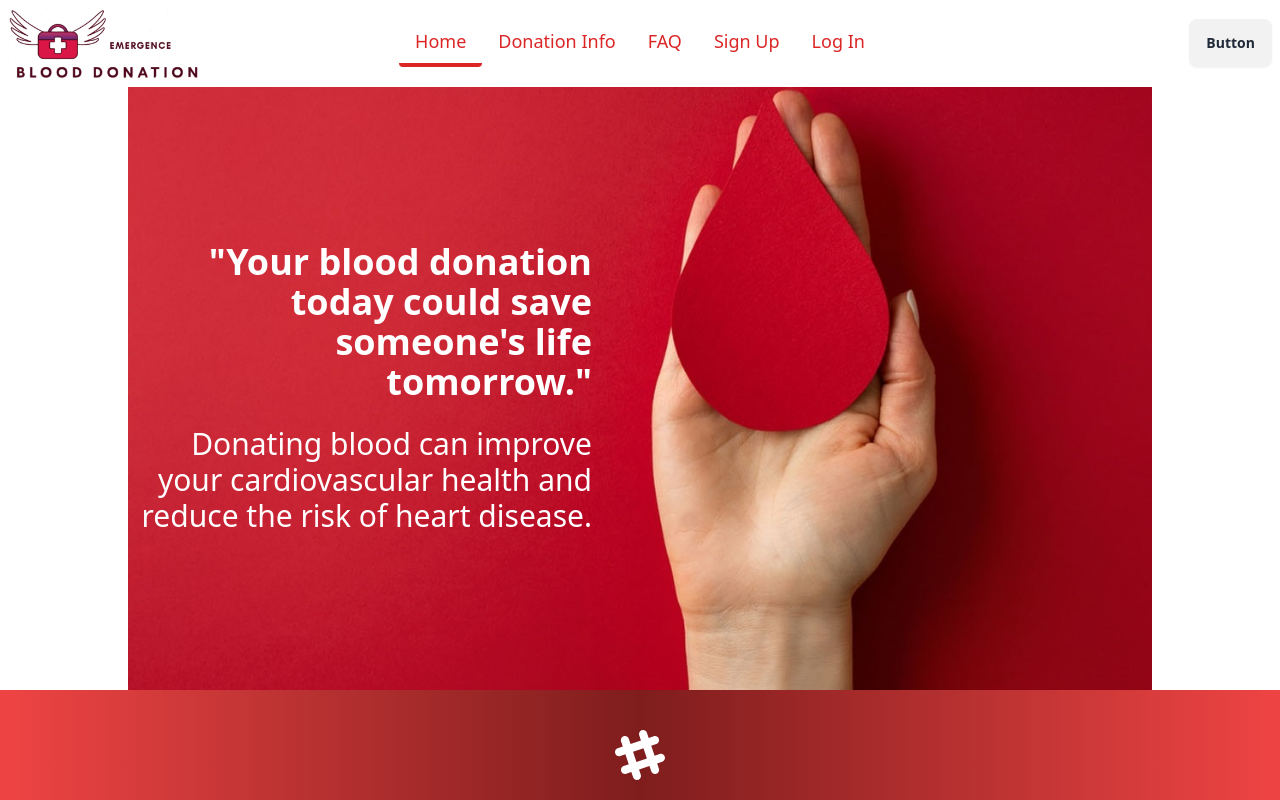
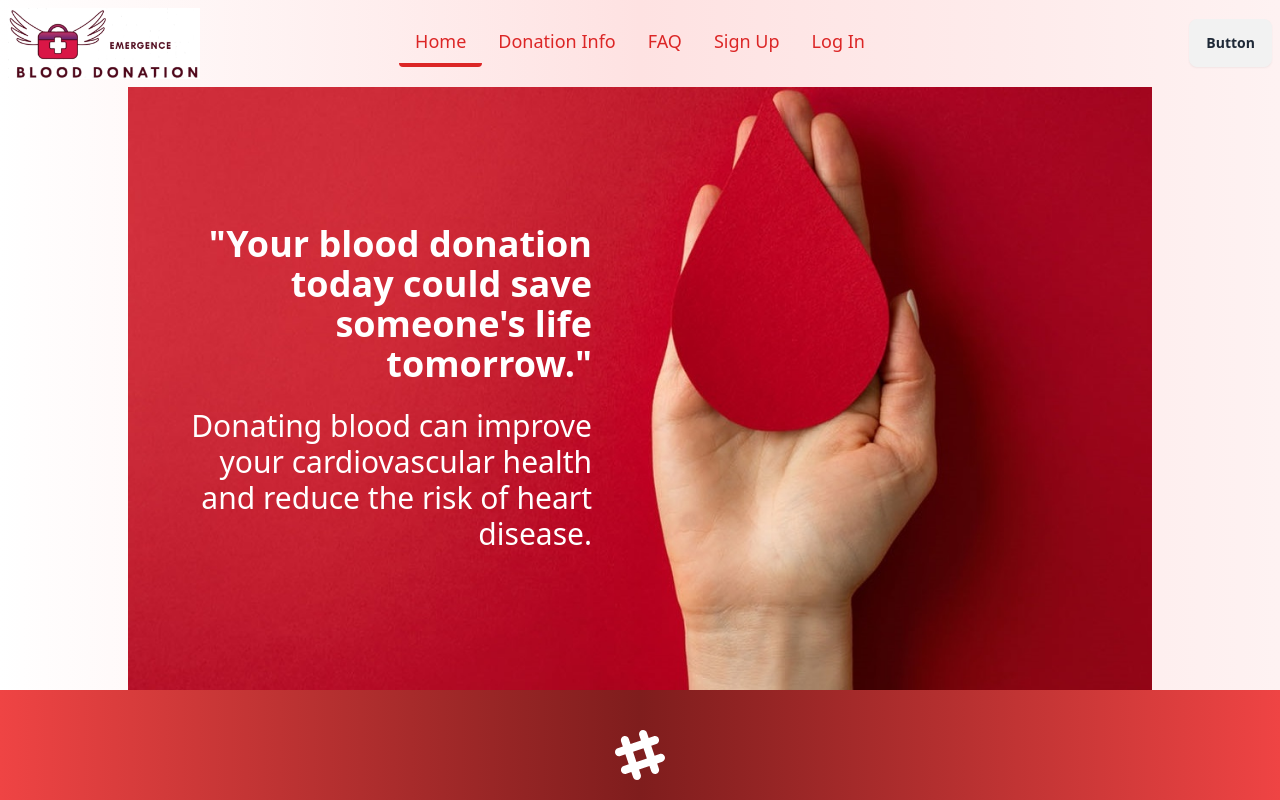
Before and after one commit to IztihadRafid/EmergenceyBloodDonation-Client, a React (Vite) app: page / in a window 1280 px wide. Shown: the top 800 px of the page. Built offline with nearby package versions, Linux system fonts and the light colour scheme.

Commit message:
gradient added

```diff
--- a/src/Components/Home/Banner.jsx
+++ b/src/Components/Home/Banner.jsx
@@ -6,7 +6,7 @@ const Banner = () => {
             <div className="">
                 <img className="md:w-[80%] mx-auto" src={banner} alt="Donation Banner" />
                 <div className="absolute inset-y-0 flex items-center md:w-[45%] p-8 md:m-12">
-                    <div className="md:text-right text-white md:ml-14">
+                    <div className="md:text-right text-white md:ml-20">
                         <p className="md:text-3xl lg:text-4xl font-bold">
                             "Your blood donation today could save someone's life tomorrow."
                         </p>
--- a/src/Components/Home/Navbar.jsx
+++ b/src/Components/Home/Navbar.jsx
@@ -30,7 +30,7 @@ const Navbar = () => {
     }  to='/login'>Log In</NavLink></li>
     </>
     return (
-        <div className="navbar bg-base-100 max-w-screen-2xl mx-auto">
+        <div className="navbar bg-gradient-to-r from-white via-red-100 to-red-50 ... max-w-screen-2xl mx-auto">
             <div className="navbar-start">
                 <div className="dropdown">
                     <div tabIndex={0} role="button" className="btn btn-ghost lg:hidden">
--- a/src/Components/Registrations/Login.jsx
+++ b/src/Components/Registrations/Login.jsx
@@ -11,8 +11,8 @@ const Login = () => {
         console.log(user);
     }
     return (
-        <div className="hero mt-5 bg-gradient-to-r from-white via-red-100 to-red-50 ...">
-            <div className="hero-content max-w-6xl flex-col">
+        <div className="hero mt-5  ">
+            <div className="hero-content max-w-6xl flex-col mb-10 ">
                 <div className="text-center lg:text-left">
                     <h1 className="text-5xl font-bold mb-6 text-red-500">Login now!</h1>
                 </div>
--- a/src/Components/Root/Root.jsx
+++ b/src/Components/Root/Root.jsx
@@ -6,7 +6,7 @@ import Footer from '../Home/Footer';
 
 const Root = () => {
     return (
-        <div className=''>
+        <div className='bg-gradient-to-r from-white via-red-100 to-red-50 ...'>
             <Navbar></Navbar>
             <Outlet></Outlet>
             {/* <Footer></Footer> */}
```
